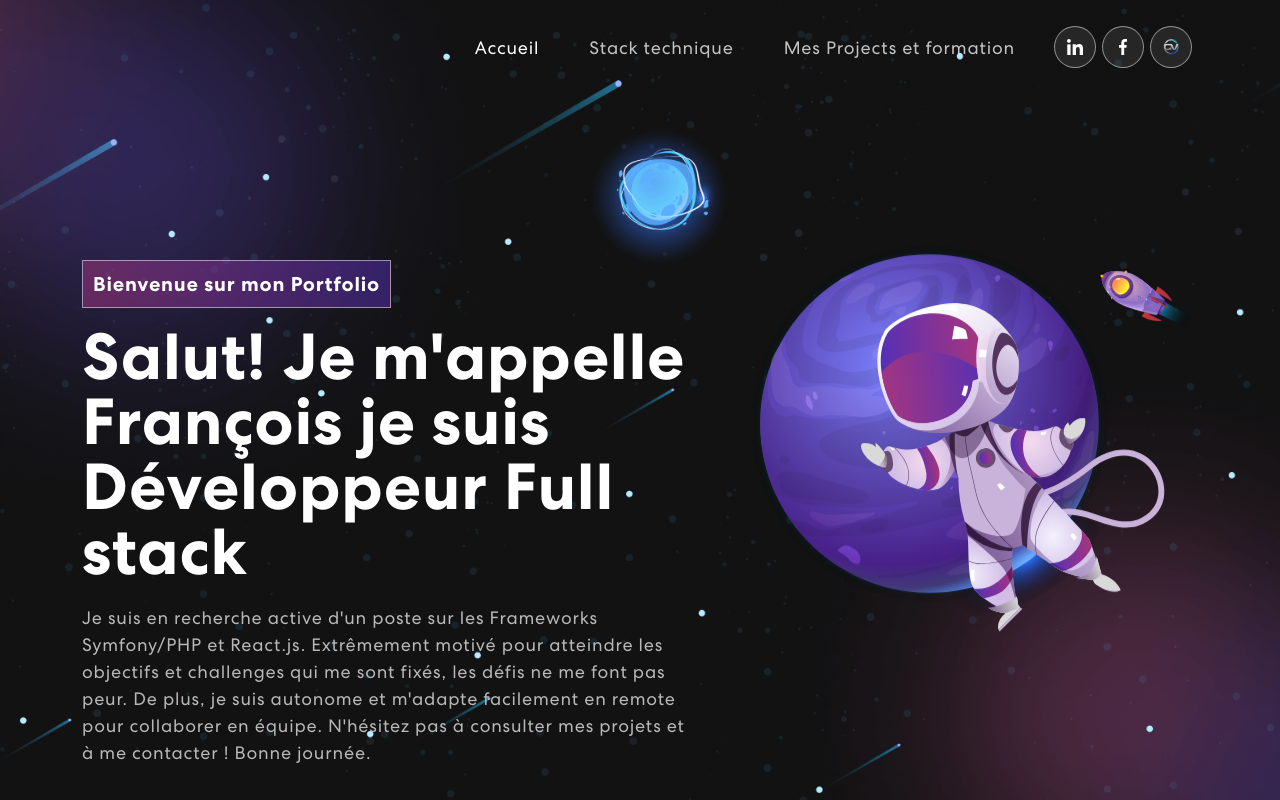
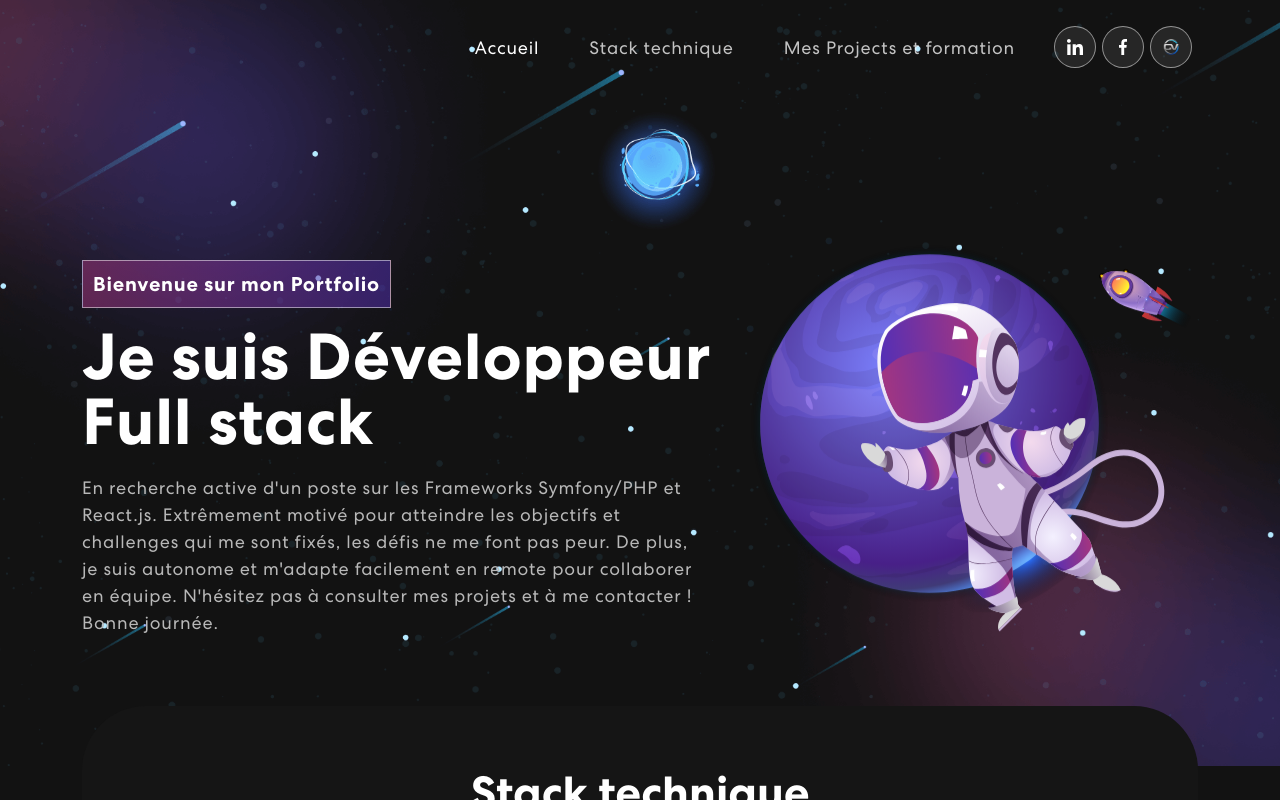
Before and after one commit to tchoifr/Portfolio-giorgi-francois, a React (Create React App) app: page / in a window 1280 px wide. Shown: the top 800 px of the page. Built offline with nearby package versions, Linux system fonts and the light colour scheme.

Commit message:
correction orthographe

```diff
--- a/src/components/Banner.js
+++ b/src/components/Banner.js
@@ -15,8 +15,8 @@ export const Banner = () => {
               {({ isVisible }) =>
               <div className={isVisible ? "animate__animated animate__fadeIn" : ""}>
                 <span className="tagline">Bienvenue sur mon Portfolio</span>
-                <h1>{`Salut! Je m'appelle François je suis Développeur Full stack`}</h1>
-                  <p>Je suis en recherche active d'un poste sur les Frameworks Symfony/PHP et React.js. Extrêmement motivé pour atteindre les objectifs et challenges qui me sont fixés, les défis ne me font pas peur. De plus, je suis autonome et m'adapte facilement en remote pour collaborer en équipe. N'hésitez pas à consulter mes projets et à me contacter ! Bonne journée.</p>
+                <h1>{`Je suis Développeur Full stack`}</h1>
+                  <p>En recherche active d'un poste sur les Frameworks Symfony/PHP et React.js. Extrêmement motivé pour atteindre les objectifs et challenges qui me sont fixés, les défis ne me font pas peur. De plus, je suis autonome et m'adapte facilement en remote pour collaborer en équipe. N'hésitez pas à consulter mes projets et à me contacter ! Bonne journée.</p>
 
               </div>}
             </TrackVisibility>
```
